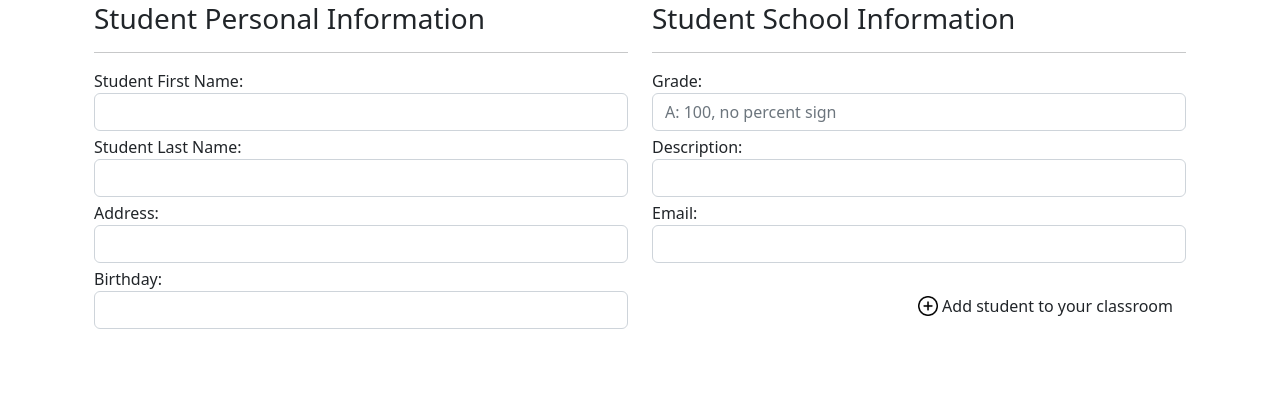
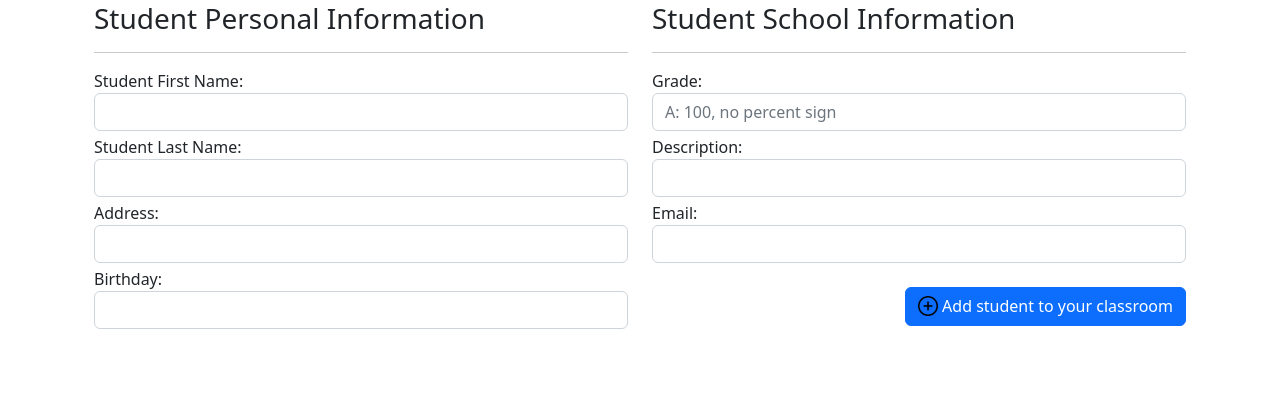
Before and after one commit to alexis0501/Python-Project, a Flask app: page /student/new in a window 1280 px wide. Shown: the part 110-511 px from the top of the page. Run offline with Flask 2, Linux system fonts and the light colour scheme; the visitor is signed in with stand-in values (Sample User, id 1); data that the repository does not hold is empty.

Commit message:
python project

```diff
--- a/flask_app/templates/studentCreate.html
+++ b/flask_app/templates/studentCreate.html
@@ -71,7 +71,7 @@
                 <input type="text" class="form-control" name="email">
             </div>
 
-            <button class="btn mt-4 float-end" type="submit">
+            <button class="btn btn-primary mt-4 float-end" type="submit">
                 <img class="icon add-icon-mb" src="{{ url_for('static', filename = 'icons/Add.png') }}" alt="Add icon">
                 Add student to your classroom
             </button>
```
